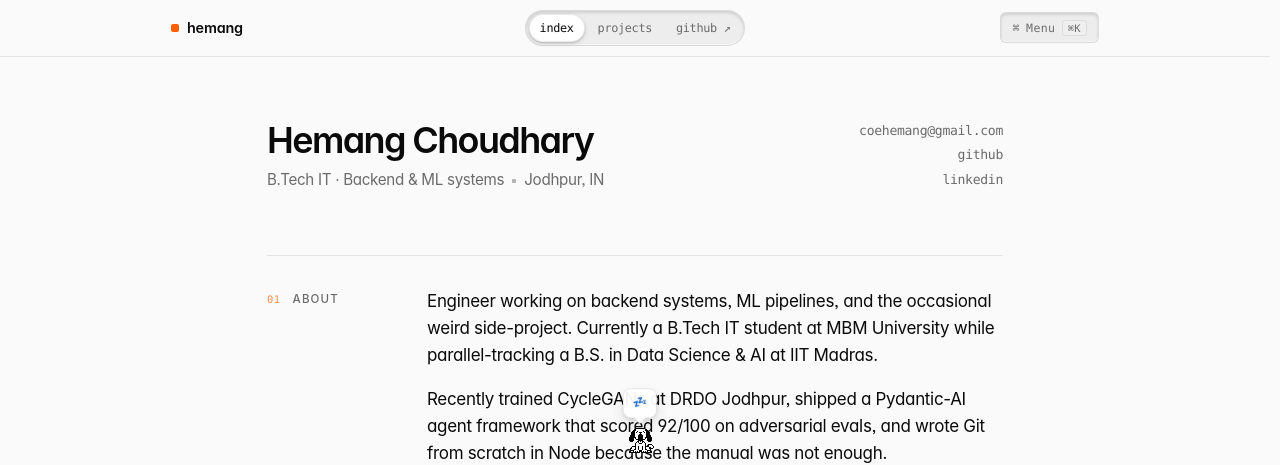
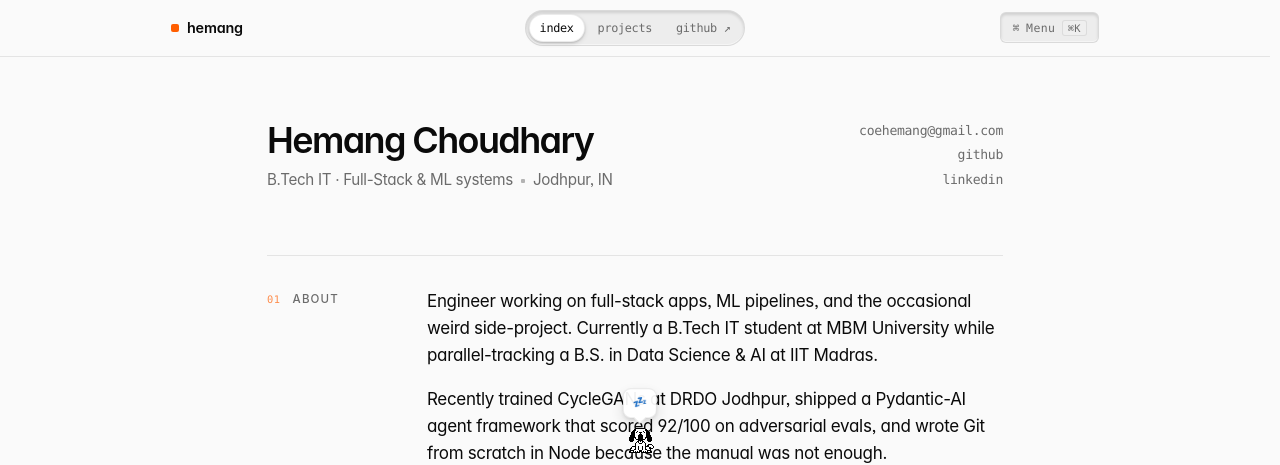
Before and after one commit to 23f3001304/Portfolios, a React (Vite) app in the folder develop/: page / in a window 1280 px wide. Shown: the top 465 px of the page. Built offline with nearby package versions, Linux system fonts and the light colour scheme; a web font is replaced by a local one.

Commit message:
corrected project details

```diff
--- a/develop/index.html
+++ b/develop/index.html
@@ -3,7 +3,7 @@
   <head>
     <meta charset="UTF-8" />
     <meta name="viewport" content="width=device-width, initial-scale=1.0" />
-    <meta name="description" content="Hemang Choudhary - engineer building backend systems, ML pipelines & web experiences." />
+    <meta name="description" content="Hemang Choudhary - engineer building full-stack apps, ML pipelines & web experiences." />
     <meta name="theme-color" content="#fafafa" media="(prefers-color-scheme: light)" />
     <meta name="theme-color" content="#15171c" media="(prefers-color-scheme: dark)" />
     <meta name="color-scheme" content="light dark" />
@@ -17,21 +17,21 @@
     <meta property="og:site_name" content="Hemang Choudhary" />
     <meta property="og:url" content="https://developer.coehemang.dev/" />
     <meta property="og:title" content="Hemang Choudhary - Engineer" />
-    <meta property="og:description" content="Backend systems, ML pipelines, and the occasional weird side-project." />
+    <meta property="og:description" content="Full-stack apps, ML pipelines, real-time experiences, and side-projects built from scratch." />
     <meta property="og:locale" content="en_IN" />
-    <meta property="og:image" content="https://developer.coehemang.dev/og.png" />
-    <meta property="og:image:secure_url" content="https://developer.coehemang.dev/og.png" />
-    <meta property="og:image:type" content="image/png" />
+    <meta property="og:image" content="https://developer.coehemang.dev/og.jpg" />
+    <meta property="og:image:secure_url" content="https://developer.coehemang.dev/og.jpg" />
+    <meta property="og:image:type" content="image/jpeg" />
     <meta property="og:image:width" content="1200" />
     <meta property="og:image:height" content="630" />
-    <meta property="og:image:alt" content="Hemang Choudhary - Backend & ML systems" />
+    <meta property="og:image:alt" content="Hemang Choudhary - Full-Stack & ML systems" />
 
     <!-- Twitter / X large-image card -->
     <meta name="twitter:card" content="summary_large_image" />
     <meta name="twitter:title" content="Hemang Choudhary - Engineer" />
-    <meta name="twitter:description" content="Backend systems, ML pipelines, and the occasional weird side-project." />
-    <meta name="twitter:image" content="https://developer.coehemang.dev/og.png" />
-    <meta name="twitter:image:alt" content="Hemang Choudhary - Backend & ML systems" />
+    <meta name="twitter:description" content="Full-stack apps, ML pipelines, real-time experiences, and side-projects built from scratch." />
+    <meta name="twitter:image" content="https://developer.coehemang.dev/og.jpg" />
+    <meta name="twitter:image:alt" content="Hemang Choudhary - Full-Stack & ML systems" />
 
     <link rel="icon" type="image/svg+xml" href="/favicon.svg" />
     <link rel="icon" type="image/png" sizes="32x32" href="/favicon-32.png" />
--- a/develop/src/data/intro.js
+++ b/develop/src/data/intro.js
@@ -1,4 +1,4 @@
 export const intro = [
-  'Engineer working on backend systems, ML pipelines, and the occasional weird side-project. Currently a B.Tech IT student at MBM University while parallel-tracking a B.S. in Data Science & AI at IIT Madras.',
+  'Engineer working on full-stack apps, ML pipelines, and the occasional weird side-project. Currently a B.Tech IT student at MBM University while parallel-tracking a B.S. in Data Science & AI at IIT Madras.',
   'Recently trained CycleGANs at DRDO Jodhpur, shipped a Pydantic-AI agent framework that scored 92/100 on adversarial evals, and wrote Git from scratch in Node because the manual was not enough.',
 ];
--- a/develop/src/data/profile.js
+++ b/develop/src/data/profile.js
@@ -1,6 +1,6 @@
 export const profile = {
   name: 'Hemang Choudhary',
-  role: 'B.Tech IT · Backend & ML systems',
+  role: 'B.Tech IT · Full-Stack & ML systems',
   location: 'Jodhpur, IN',
   email: 'coehemang@gmail.com',
   altEmail: 'hemangc37@gmail.com',
--- a/develop/src/main.jsx
+++ b/develop/src/main.jsx
@@ -12,7 +12,7 @@ if (typeof window !== 'undefined' && !window.__signed) {
   const small = 'color: #888; font: 11px/1.4 ui-monospace, "SF Mono", Menlo, monospace';
   // eslint-disable-next-line no-console
   console.log(
-    '%cHemang Choudhary\n%cBackend systems, ML pipelines, weird side-projects.\nGitHub: github.com/23f3001304\nMail:   coehemang@gmail.com',
+    '%cHemang Choudhary\n%cFull-stack apps, ML pipelines, weird side-projects.\nGitHub: github.com/23f3001304\nMail:   coehemang@gmail.com',
     big, small
   );
 }
--- a/develop/src/scenes/Lobby.jsx
+++ b/develop/src/scenes/Lobby.jsx
@@ -19,7 +19,7 @@ const BLURBS = {
 
 // What the guide says when you click him directly - about Hemang or the oneko pet.
 const GUIDE_LINES = [
-  "You're in Hemang's portfolio. Backend systems, ML pipelines, and the occasional weird side-project.",
+  "You're in Hemang's portfolio. Full-stack apps, ML pipelines, and the occasional weird side-project.",
   "Hemang trained CycleGANs at DRDO, then wrote Git from scratch in Node because the manual wasn't enough.",
   "He's doing a B.Tech at MBM and a parallel B.S. in Data Science at IIT Madras. Busy guy.",
   "See that pixel dog chasing your cursor on the main page? That's oneko. Click it, it barks and tells you things.",
```
Also changed, not shown: develop/public/og.jpg (added), develop/public/og.png (deleted).
